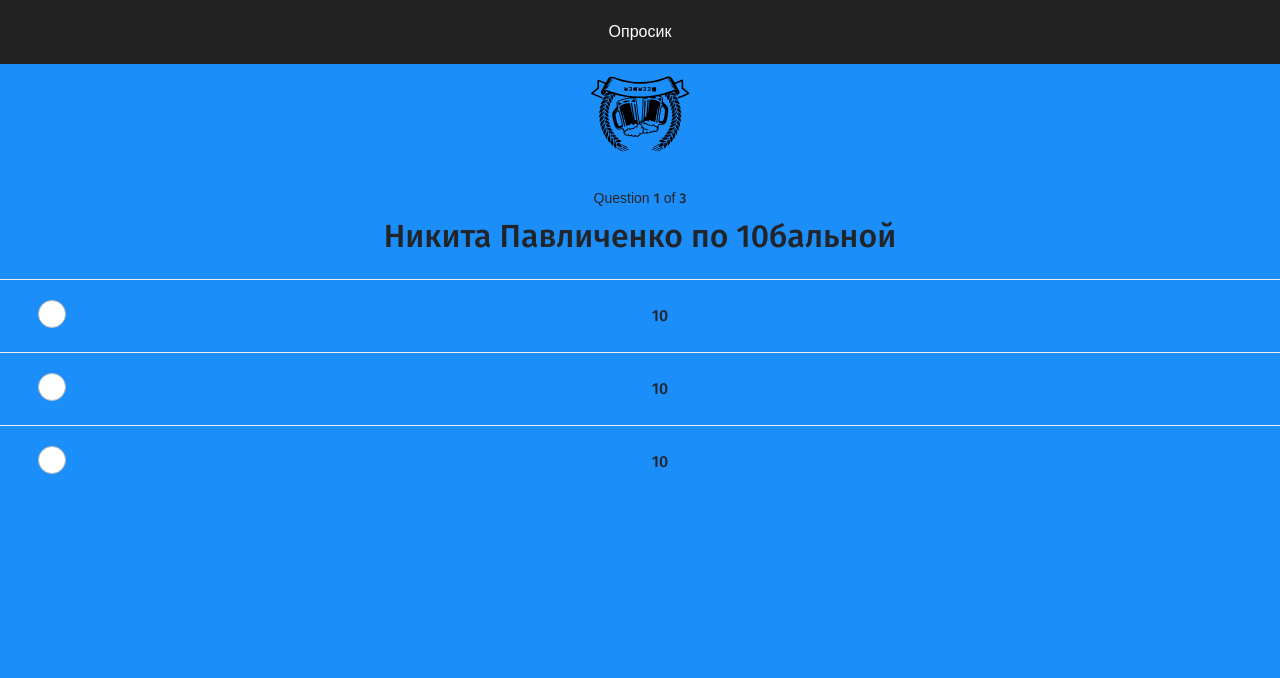
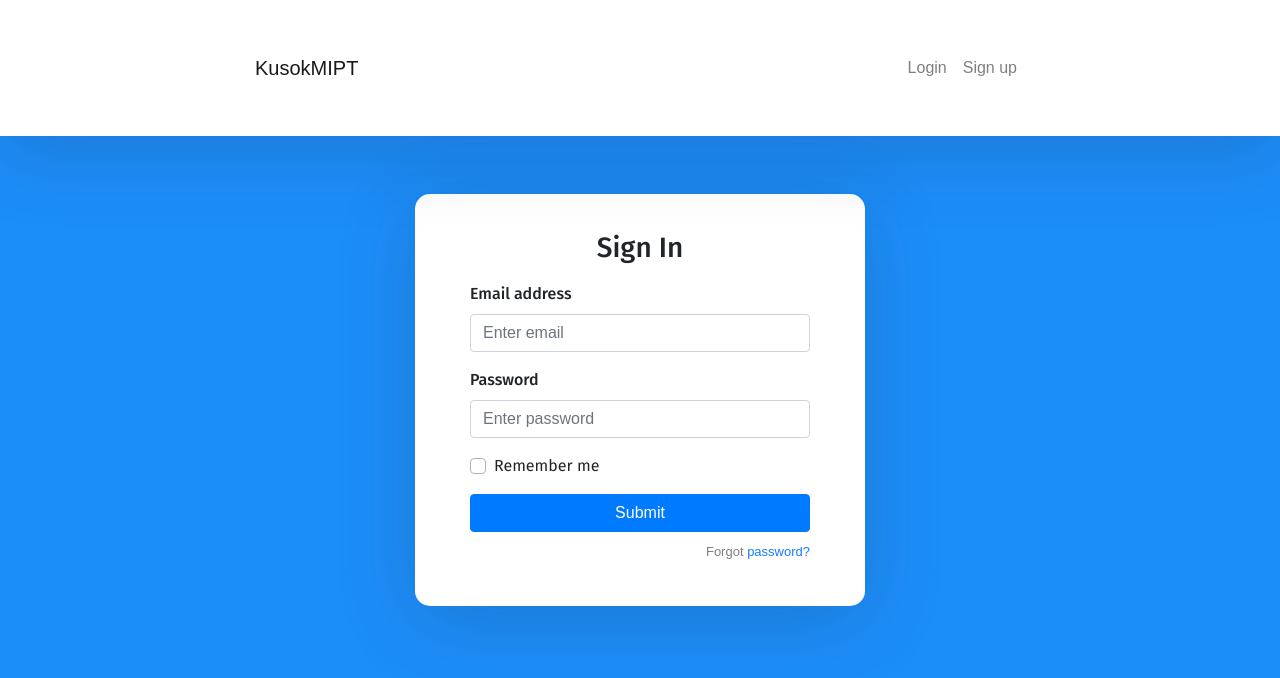
Before and after one commit to alekseyen/beer_tinder, a React (Create React App) app: page / in a window 1280 px wide. Shown: the top 678 px of the page. Built offline with nearby package versions, Linux system fonts and the light colour scheme.

Commit message:
Added reg page

```diff
--- a/src/App.js
+++ b/src/App.js
@@ -8,6 +8,8 @@ import styles from './components/quiz/QuizStyle.css';
 import {BrowserRouter as Router, Switch, Route, Link} from "react-router-dom";
 import Login from "./components/login.component";
 import SignUp from "./components/signup.component";
+import FinalPage from "./components/FinalPage"
+import Register from "./components/register";
 
 import quizQuestions from './api/quizQuestions';
 import Quiz from './components/quiz/Quiz';
@@ -16,163 +18,165 @@ class App extends React.Component {
 
   // рендер компоненты с Login и Sign up
 
+  render() {
+    return (
+        <Router>
+          <div className="App">
+            <nav className="navbar navbar-expand-lg navbar-light fixed-top">
+              <div className="container">
+                <Link className="navbar-brand" to={"/sign-in"}>KusokMIPT</Link>
+                <div className="collapse navbar-collapse" id="navbarTogglerDemo02">
+                  <ul className="navbar-nav ml-auto">
+                    <li className="nav-item">
+                      <Link log_method={this.handleSubmit} className="nav-link" to={"/sign-in"}>Login</Link>
+                    </li>
+                    <li className="nav-item">
+                      <Link className="nav-link" to={"/sign-up"}>Sign up</Link>
+                    </li>
+                  </ul>
+                </div>
+              </div>
+            </nav>
+
+            <div className="auth-wrapper">
+              <div className="auth-inner">
+                <Switch>
+                  <Route exact path='/' component={Login}/>
+                  <Route path="/sign-in" component={Login}/>
+                  <Route path="/sign-up" component={SignUp}/>
+                  <Route path="/register" component={Register}/>
+                  <Route path="/final" component={FinalPage}/>
+                </Switch>
+              </div>
+            </div>
+          </div>
+        </Router>
+    );
+  }
+
+  /// Все что касается Qiuz'а
+  // constructor(props) {
+  //   super(props);
+  //
+  //   this.state = {
+  //     counter: 0,
+  //     questionId: 1,
+  //     question: '',
+  //     answerOptions: [],
+  //     answer: '',
+  //     answersCount: {},
+  //     result: ''
+  //   };
+  //
+  //   this.handleAnswerSelected = this.handleAnswerSelected.bind(this);
+  // }
+  //
+  // componentDidMount() {
+  //   const shuffledAnswerOptions = quizQuestions.map(question =>
+  //       this.shuffleArray(question.answers)
+  //   );
+  //   this.setState({
+  //     question: quizQuestions[0].question,
+  //     answerOptions: shuffledAnswerOptions[0]
+  //   });
+  // }
+  //
+  // shuffleArray(array) {
+  //   var currentIndex = array.length,
+  //       temporaryValue,
+  //       randomIndex;
+  //
+  //   // While there remain elements to shuffle...
+  //   while (0 !== currentIndex) {
+  //     // Pick a remaining element...
+  //     randomIndex = Math.floor(Math.random() * currentIndex);
+  //     currentIndex -= 1;
+  //
+  //     // And swap it with the current element.
+  //     temporaryValue = array[currentIndex];
+  //     array[currentIndex] = array[randomIndex];
+  //     array[randomIndex] = temporaryValue;
+  //   }
+  //
+  //   return array;
+  // }
+  //
+  // handleAnswerSelected(event) {
+  //   this.setUserAnswer(event.currentTarget.value);
+  //
+  //   if (this.state.questionId < quizQuestions.length) {
+  //     setTimeout(() => this.setNextQuestion(), 300);
+  //   } else {
+  //     setTimeout(() => this.setResults(this.getResults()), 300);
+  //   }
+  // }
+  //
+  // setUserAnswer(answer) {
+  //   this.setState((state, props) => ({
+  //     answersCount: {
+  //       ...state.answersCount,
+  //       [answer]: (state.answersCount[answer] || 0) + 1
+  //     },
+  //     answer: answer
+  //   }));
+  // }
+  //
+  // setNextQuestion() {
+  //   const counter = this.state.counter + 1;
+  //   const questionId = this.state.questionId + 1;
+  //
+  //   this.setState({
+  //     counter: counter,
+  //     questionId: questionId,
+  //     question: quizQuestions[counter].question,
+  //     answerOptions: quizQuestions[counter].answers,
+  //     answer: ''
+  //   });
+  // }
+  //
+  // getResults() {
+  //   const answersCount = this.state.answersCount;
+  //   const answersCountKeys = Object.keys(answersCount);
+  //   const answersCountValues = answersCountKeys.map(key => answersCount[key]);
+  //   const maxAnswerCount = Math.max.apply(null, answersCountValues);
+  //
+  //   return answersCountKeys.filter(key => answersCount[key] === maxAnswerCount);
+  // }
+  //
+  // setResults(result) {
+  //   if (result.length === 1) {
+  //     this.setState({result: result[0]});
+  //   } else {
+  //     this.setState({result: 'Undetermined'});
+  //   }
+  // }
+  //
+  // renderQuiz() {
+  //   return (
+  //       <Quiz
+  //           answer={this.state.answer}
+  //           answerOptions={this.state.answerOptions}
+  //           questionId={this.state.questionId}
+  //           question={this.state.question}
+  //           questionTotal={quizQuestions.length}
+  //           onAnswerSelected={this.handleAnswerSelected}
+  //       />
+  //   );
+  // }
+  //
   // render() {
   //   return (
-  //       <Router>
-  //         <div className="App">
-  //           <nav className="navbar navbar-expand-lg navbar-light fixed-top">
-  //             <div className="container">
-  //               <Link className="navbar-brand" to={"/sign-in"}>KusokMIPT</Link>
-  //               <div className="collapse navbar-collapse" id="navbarTogglerDemo02">
-  //                 <ul className="navbar-nav ml-auto">
-  //                   <li className="nav-item">
-  //                     <Link log_method={this.handleSubmit} className="nav-link" to={"/sign-in"}>Login</Link>
-  //                   </li>
-  //                   <li className="nav-item">
-  //                     <Link className="nav-link" to={"/sign-up"}>Sign up</Link>
-  //                   </li>
-  //                 </ul>
-  //               </div>
-  //             </div>
-  //           </nav>
-  //
-  //           <div className="auth-wrapper">
-  //             <div className="auth-inner">
-  //               <Switch>
-  //                 <Route exact path='/' component={Login}/>
-  //                 <Route path="/sign-in" component={Login}/>
-  //                 <Route path="/sign-up" component={SignUp}/>
-  //               </Switch>
-  //             </div>
-  //           </div>
+  //       <div className='App'>
+  //         <div className='App-header'>
+  //           Опросик
   //         </div>
-  //       </Router>
+  //         <img src={logo} className="App-logo" alt="logo"/>
+  //         <div className="styles">
+  //           {this.renderQuiz()}
+  //         </div>
+  //       </div>
   //   );
   // }
 
-  /// Все что касается Qiuz'а
-  constructor(props) {
-    super(props);
-
-    this.state = {
-      counter: 0,
-      questionId: 1,
-      question: '',
-      answerOptions: [],
-      answer: '',
-      answersCount: {},
-      result: ''
-    };
-
-    this.handleAnswerSelected = this.handleAnswerSelected.bind(this);
-  }
-
-  componentDidMount() {
-    const shuffledAnswerOptions = quizQuestions.map(question =>
-        this.shuffleArray(question.answers)
-    );
-    this.setState({
-      question: quizQuestions[0].question,
-      answerOptions: shuffledAnswerOptions[0]
-    });
-  }
-
-  shuffleArray(array) {
-    var currentIndex = array.length,
-        temporaryValue,
-        randomIndex;
-
-    // While there remain elements to shuffle...
-    while (0 !== currentIndex) {
-      // Pick a remaining element...
-      randomIndex = Math.floor(Math.random() * currentIndex);
-      currentIndex -= 1;
-
-      // And swap it with the current element.
-      temporaryValue = array[currentIndex];
-      array[currentIndex] = array[randomIndex];
-      array[randomIndex] = temporaryValue;
-    }
-
-    return array;
-  }
-
-  handleAnswerSelected(event) {
-    this.setUserAnswer(event.currentTarget.value);
-
-    if (this.state.questionId < quizQuestions.length) {
-      setTimeout(() => this.setNextQuestion(), 300);
-    } else {
-      setTimeout(() => this.setResults(this.getResults()), 300);
-    }
-  }
-
-  setUserAnswer(answer) {
-    this.setState((state, props) => ({
-      answersCount: {
-        ...state.answersCount,
-        [answer]: (state.answersCount[answer] || 0) + 1
-      },
-      answer: answer
-    }));
-  }
-
-  setNextQuestion() {
-    const counter = this.state.counter + 1;
-    const questionId = this.state.questionId + 1;
-
-    this.setState({
-      counter: counter,
-      questionId: questionId,
-      question: quizQuestions[counter].question,
-      answerOptions: quizQuestions[counter].answers,
-      answer: ''
-    });
-  }
-
-  getResults() {
-    const answersCount = this.state.answersCount;
-    const answersCountKeys = Object.keys(answersCount);
-    const answersCountValues = answersCountKeys.map(key => answersCount[key]);
-    const maxAnswerCount = Math.max.apply(null, answersCountValues);
-
-    return answersCountKeys.filter(key => answersCount[key] === maxAnswerCount);
-  }
-
-  setResults(result) {
-    if (result.length === 1) {
-      this.setState({result: result[0]});
-    } else {
-      this.setState({result: 'Undetermined'});
-    }
-  }
-
-  renderQuiz() {
-    return (
-        <Quiz
-            answer={this.state.answer}
-            answerOptions={this.state.answerOptions}
-            questionId={this.state.questionId}
-            question={this.state.question}
-            questionTotal={quizQuestions.length}
-            onAnswerSelected={this.handleAnswerSelected}
-        />
-    );
-  }
-
-  render() {
-    return (
-        <div className='App'>
-          <div className='App-header'>
-            Опросик
-          </div>
-          <img src={logo} className="App-logo" alt="logo"/>
-          <div className="styles">
-            {this.renderQuiz()}
-          </div>
-        </div>
-    );
-  }
-
 };
 export default App;
--- a/src/components/FinalPage.js
+++ b/src/components/FinalPage.js
@@ -0,0 +1,8 @@
+import React, { Component } from "react";
+
+export default class FinalPage extends Component {
+
+    render() {
+        return <div><h1>Final Page</h1></div>;
+    }
+}
--- a/src/components/login.component.js
+++ b/src/components/login.component.js
@@ -28,6 +28,10 @@ export default class Login extends Component {
         console.log('Отправленный пароль: ' + this.state.password);
     }
 
+    onclick() {
+        window.location.assign('http://localhost:3000/final/');
+    }
+
 
     render() {
         return (
@@ -51,7 +55,7 @@ export default class Login extends Component {
                     </div>
                 </div>
 
-                <button type="submit" className="btn btn-primary btn-block">Submit</button>
+                <button type="submit" className="btn btn-primary btn-block" onClick={(e) => this.onclick(e)}>Submit</button>
                 <p className="forgot-password text-right">
                     Forgot <a href="#">password?</a>
                 </p>
--- /dev/null
+++ b/src/components/register.js
@@ -0,0 +1,8 @@
+import React, { Component } from "react";
+
+export default class Register extends Component {
+
+    render() {
+        return <div><h1>Register</h1></div>;
+    }
+}
--- a/src/components/signup.component.js
+++ b/src/components/signup.component.js
@@ -66,6 +66,11 @@ export default class SignUp extends Component {
         console.log('Отправленная фамилия: ' + this.state.SecondNameChange);
 
         //Добавь сразу переход на новую страницу с опросом, потом сделаешь привязку с токеном
+
+    }
+
+    onclick() {
+        window.location.assign('http://localhost:3000/register/');
     }
 
 
@@ -94,7 +99,7 @@ export default class SignUp extends Component {
                     <input type="password" className="form-control" placeholder="Enter password" onChange={this.passwordChange}/>
                 </div>
 
-                <button type="submit" className="btn btn-primary btn-block">Sign Up</button>
+                <button type="submit" className="btn btn-primary btn-block" onClick={(e) => this.onclick(e)}>Sign Up</button>
                 <p className="forgot-password text-right">
                     Already registered <a href="#">sign in?</a>
                 </p>
```
Also changed, not shown: 1 other file (tests, documents, lock files or other folders).
